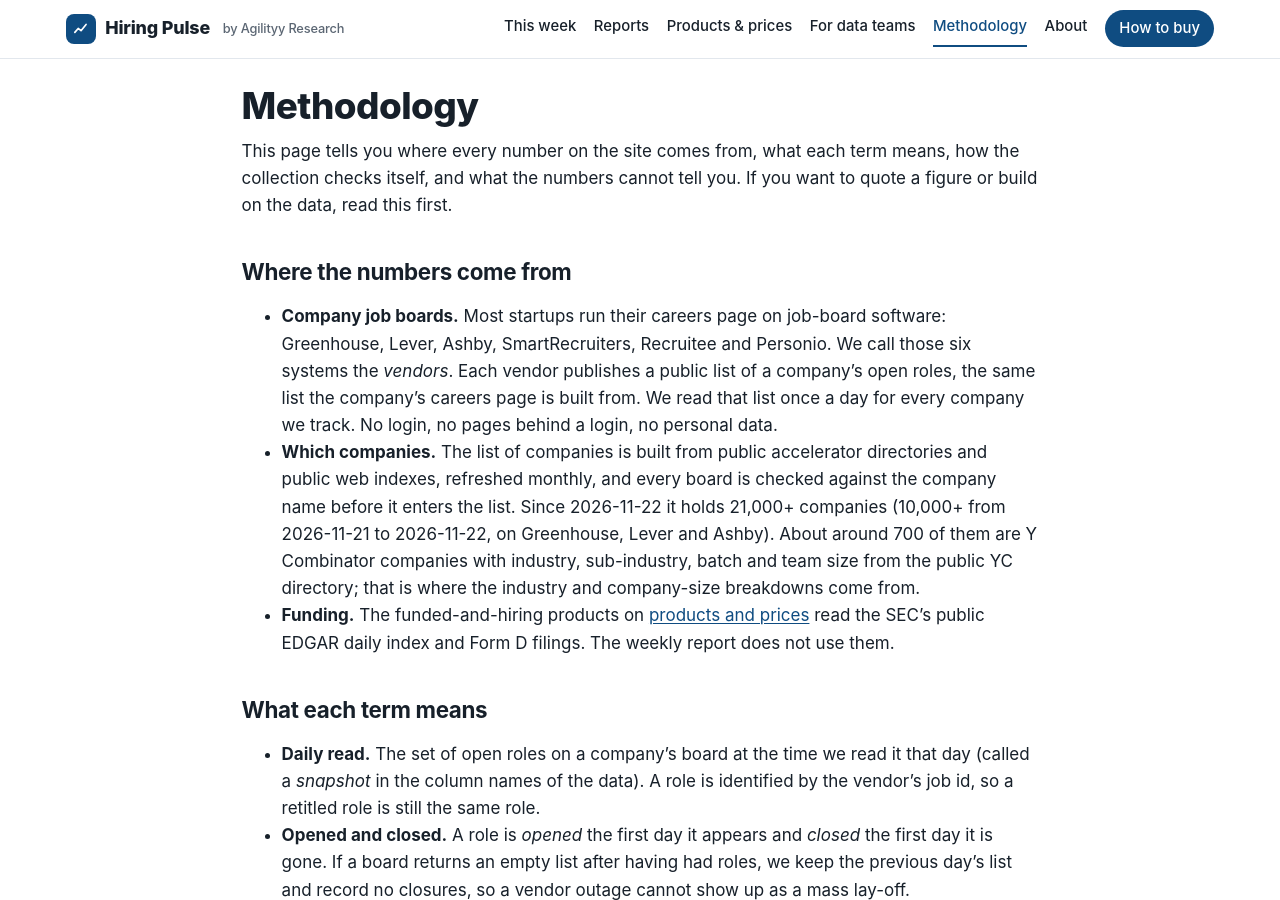
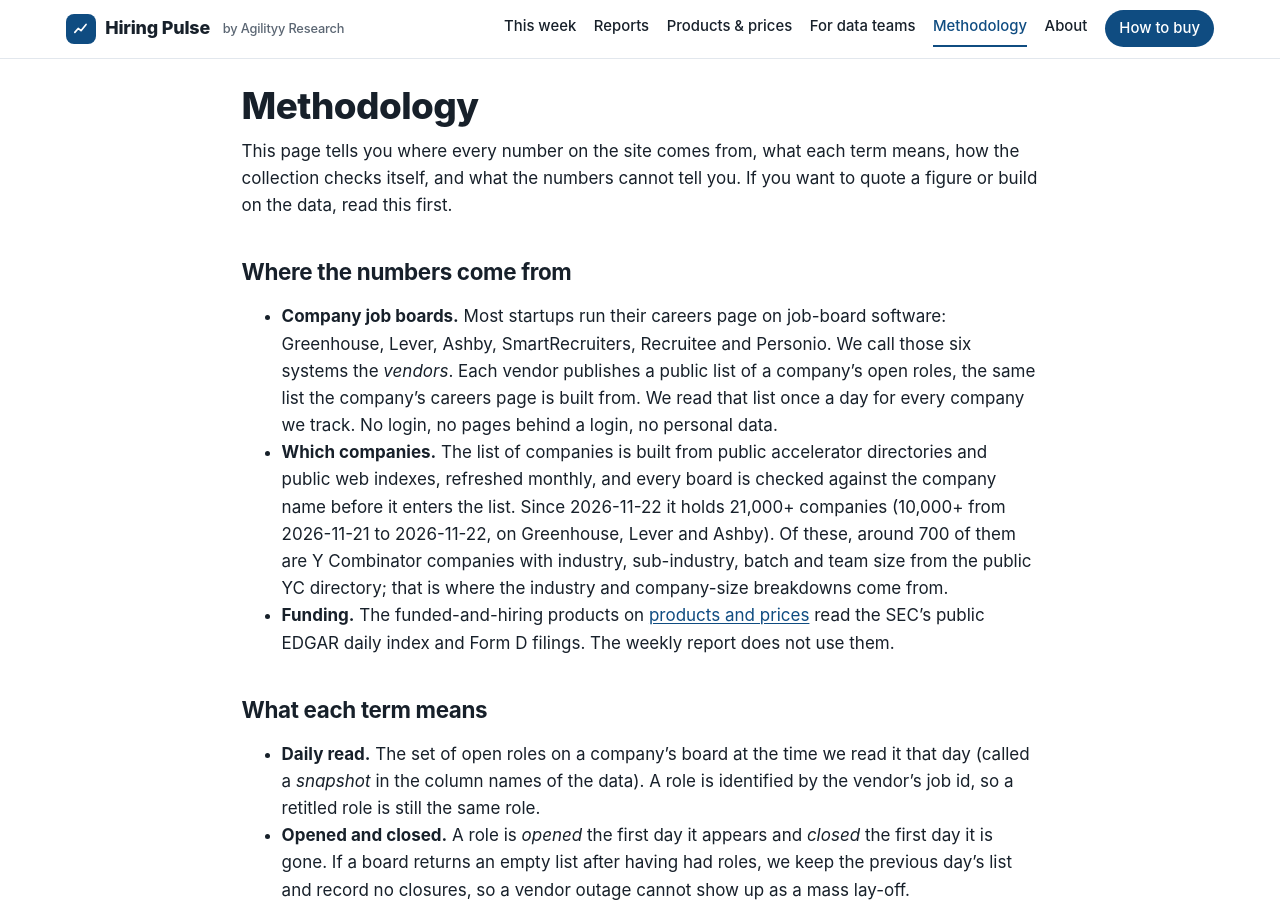
Before and after one commit to agilityy-research/hiring-pulse, a Jekyll site: the page built from methodology.md, in a window 1280 px wide and 900 px high. Built offline with Jekyll 4.4.1, drawn with Linux system fonts in a browser that asks for light colours; our own code applies the rules of GitHub Pages for plain Markdown files.

Commit message:
Methodology: 'About around 700' read twice; the config value already says around
Co-Authored-By: Claude Fable 5.1 <noreply@anthropic.com>

```diff
--- a/methodology.md
+++ b/methodology.md
@@ -18,7 +18,7 @@ and what the numbers cannot tell you. If you want to quote a figure or build on
 - **Which companies.** The list of companies is built from public accelerator directories and public web indexes,
   refreshed monthly, and every board is checked against the company name before it enters the list. Since
   {{ site.coverage.companies_since }} it holds {{ site.coverage.companies }} companies ({{ site.coverage.companies_before }} from
-  {{ site.coverage.daily_since }} to {{ site.coverage.companies_since }}, on Greenhouse, Lever and Ashby). About
+  {{ site.coverage.daily_since }} to {{ site.coverage.companies_since }}, on Greenhouse, Lever and Ashby). Of these,
   {{ site.coverage.with_industry }} of them are Y Combinator companies with industry, sub-industry, batch and team size
   from the public YC directory; that is where the industry and company-size breakdowns come from.
 - **Funding.** The funded-and-hiring products on [products and prices]({{ '/data/' | relative_url }}) read the SEC's public
```
